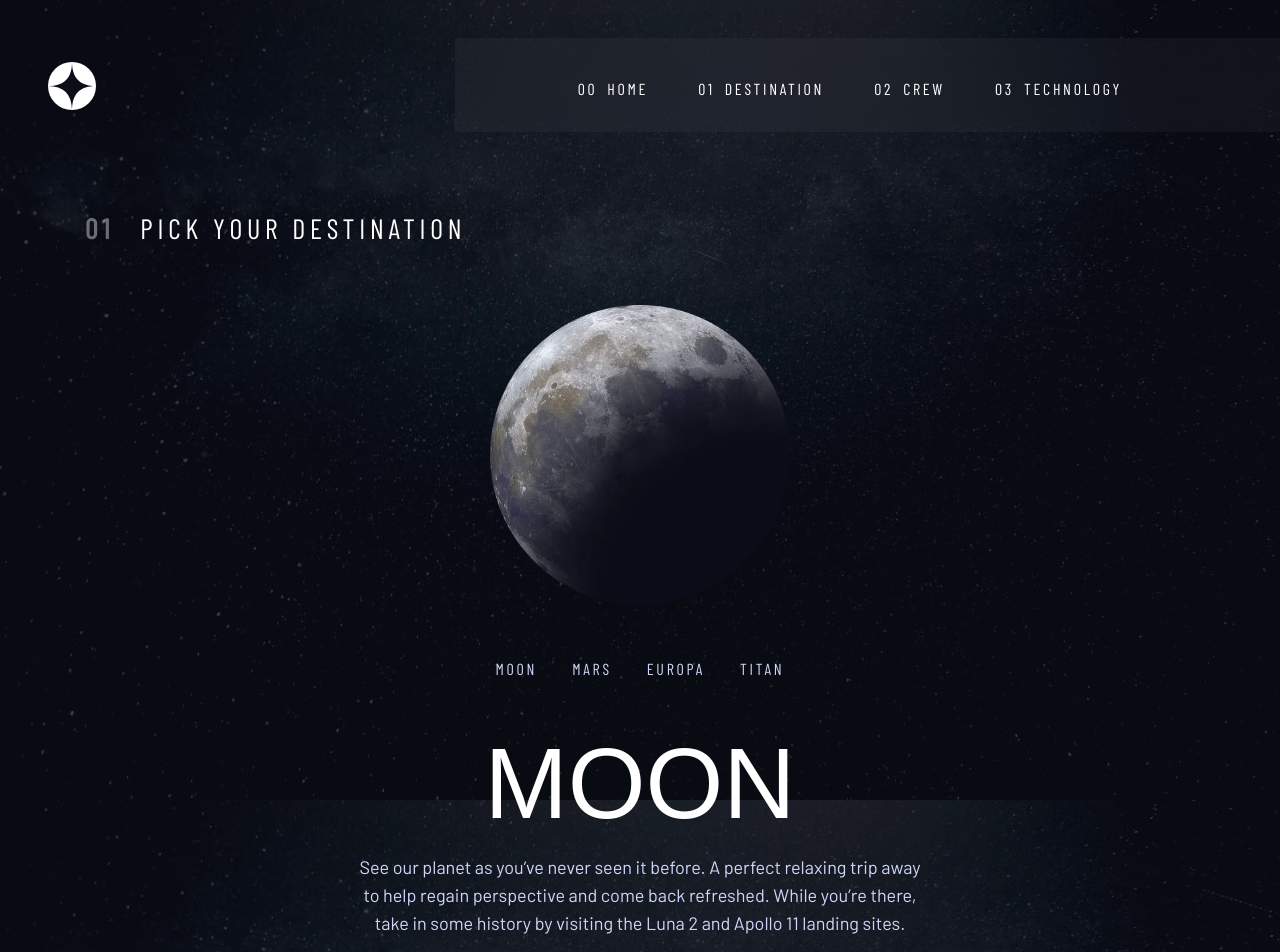
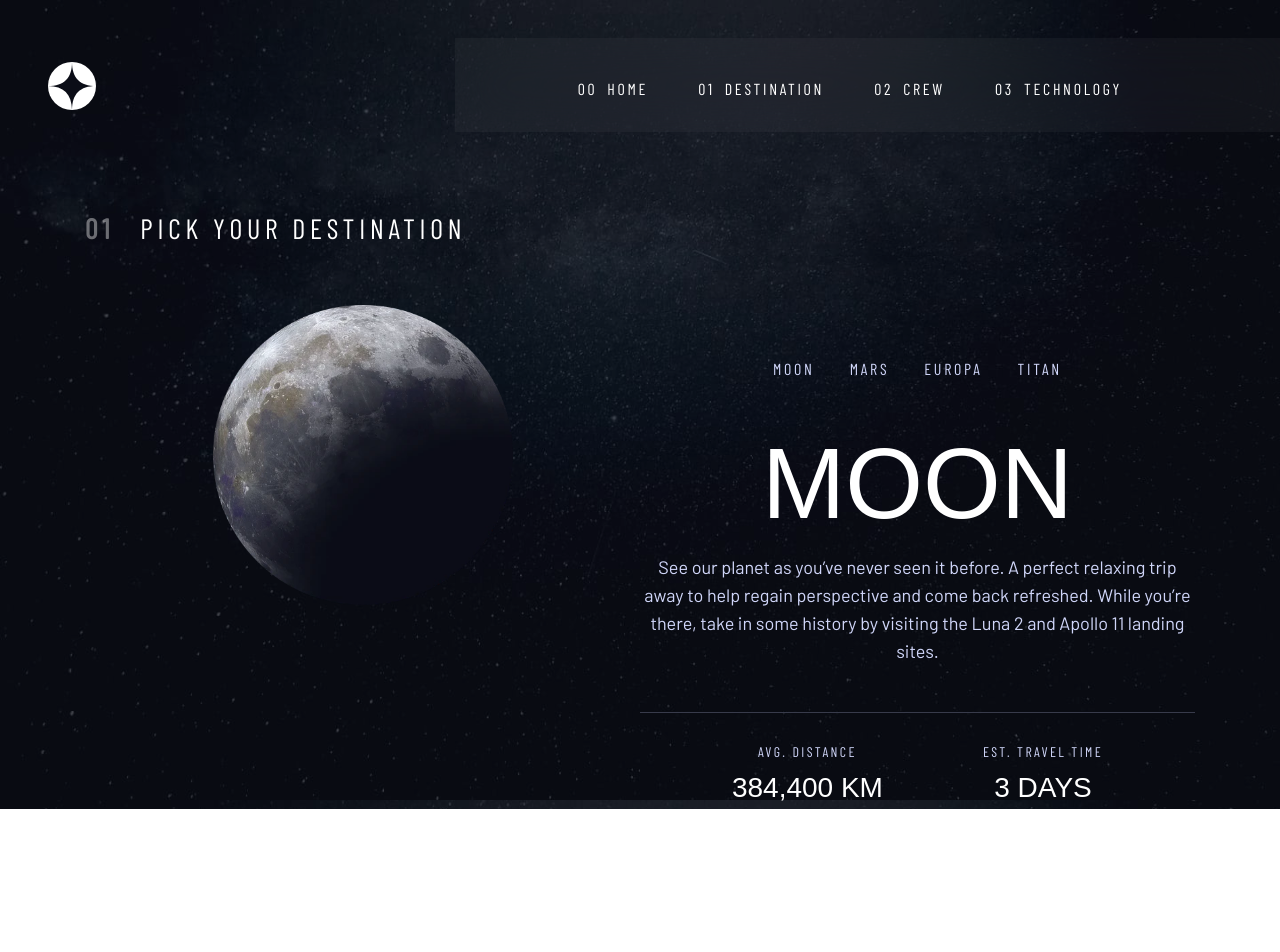
Before and after one commit to JorgeAMendoza/space-tourism-site, a Next.js app: page /destinations in a window 1280 px wide. Shown: the top 952 px of the page. After the commit the page ends 809 px from the top, so only its background shows below. Built offline with nearby package versions, Linux system fonts and the light colour scheme; a web font is replaced by a local one.

Commit message:
adjust mobile and tablet
to fix the desktop styling, the structure of the planet section was
changed along with some css classes, style for mobile and tablet view
still match figma design.

```diff
--- a/app/destinations/components/Planet/Planet.tsx
+++ b/app/destinations/components/Planet/Planet.tsx
@@ -25,17 +25,18 @@
         showNextPlanet()
       }}
     >
-      <div className={style.planetNav}>{children}</div>
-
       <Image
         src={data.images.webp}
         width={170}
         height={170}
         alt={`image of the destination ${data.name}`}
+        priority={true}
         className={style.planetImage}
-        priority={true}
         data-switch={planetSwitch}
       />
+      <div>
+        {' '}
+        <div className={style.planetNav}>{children}</div>
         <div className={style.planetDescription} data-switch={planetSwitch}>
           <h2 className={`${bellefair.className} ${style.planetName}`}>
             {data.name}
@@ -54,6 +55,7 @@
           </div>
         </div>
       </div>
+    </div>
   )
 }
 
--- a/app/destinations/components/Planet/planet.module.css
+++ b/app/destinations/components/Planet/planet.module.css
@@ -23,23 +23,23 @@
   grid-template-columns: 1fr;
   grid-template-areas:
     'planetImage'
-    'nav'
-    'description'
-    'stats';
+    'planetInfo';
   text-align: center;
   justify-items: center;
   margin-top: 3rem;
   padding-bottom: 3rem;
 }
 
+.planetInfo {
+  grid-area: 'planetInfo';
+}
+
 .planetNav {
-  grid-area: nav;
   margin-block-start: 2rem;
   animation: fade-in 0.5s ease-in-out;
 }
 
 .planetImage {
-  grid-area: 'planetImage';
   animation: fade-in 0.5s ease-in-out;
 }
 
@@ -48,7 +48,6 @@
 }
 
 .planetDescription {
-  grid-area: description;
   margin-block-start: 1.9rem;
   animation: fade-in 0.5s ease-in-out;
 }
@@ -72,7 +71,6 @@
 }
 
 .planetStats {
-  grid-area: stats;
   margin-block-start: 3rem;
   animation: fade-in 0.5s ease-in-out;
 }
@@ -125,9 +123,9 @@
   }
 
   .planetStats {
-    display: grid;
-    gap: 8rem;
-    grid-template-columns: 1fr 1fr;
+    display: flex;
+    justify-content: center;
+    gap: 10rem;
     margin-block-start: 2.8rem;
   }
 
@@ -141,3 +139,10 @@
     align-items: start;
   }
 }
+
+@media screen and (min-width: 1024px) {
+  .planet {
+    grid-template-columns: 1fr 1fr;
+    grid-template-areas: 'planetImage' 'planetInfo';
+  }
+}
```
Lines whose indentation alone changed are shown as unchanged.
